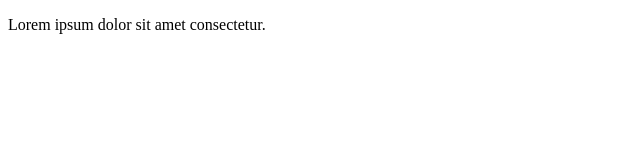
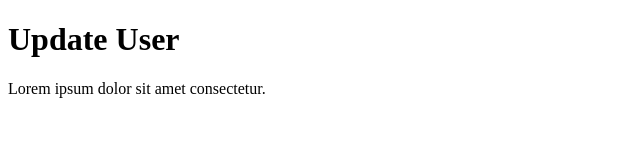
Before and after one commit to anuj8365/splitmate, a plain HTML site: page user.html in a window 1280 px wide. Shown: the whole page, without its empty margins (0-640 px from the left). Drawn offline with Linux system fonts and the light colour scheme.

Commit message:
Updated User

```diff
--- a/user.html
+++ b/user.html
@@ -6,6 +6,7 @@
     <title>Document</title>
 </head>
 <body>
+    <h1>Update User</h1>
     <p>Lorem ipsum dolor sit amet consectetur.</p>
 
 </body>
```
